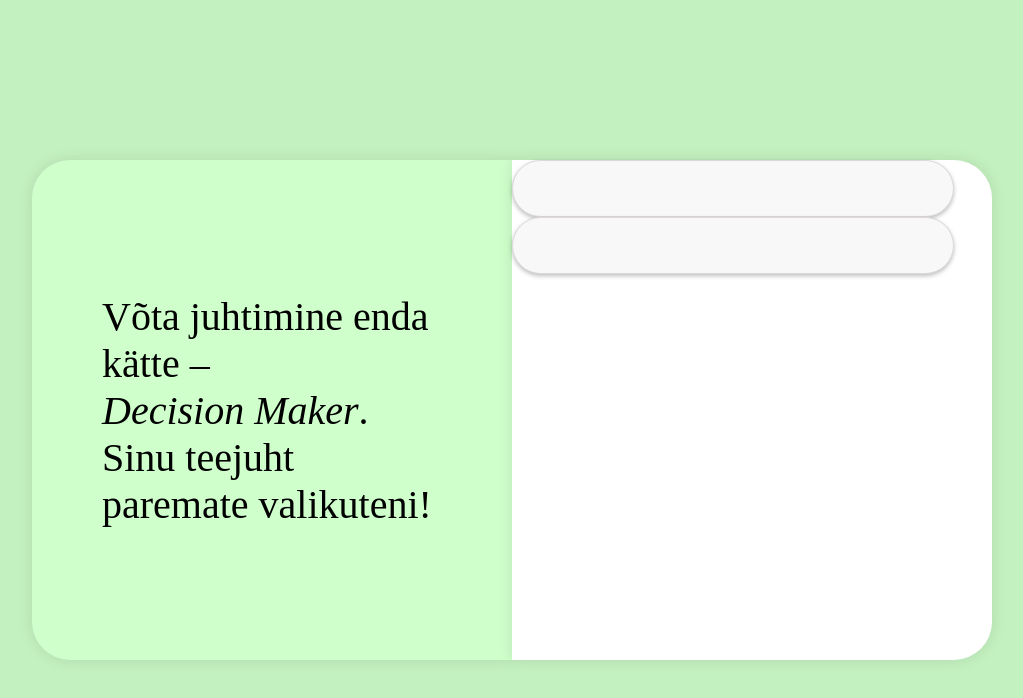
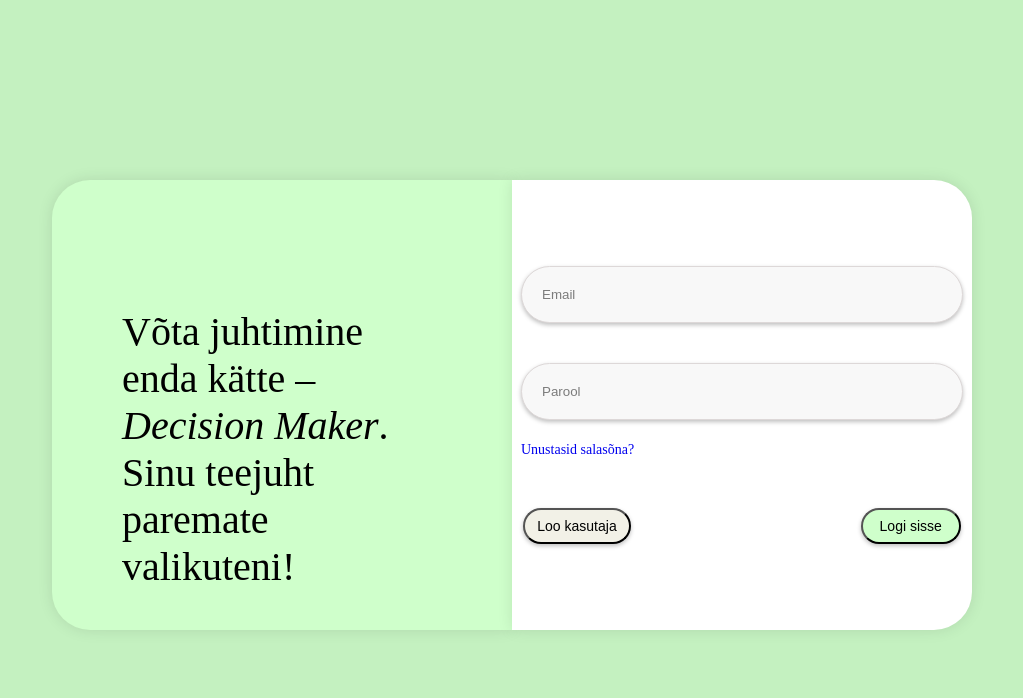
Before and after one commit to TLU-DTI/Ryhm-4, a SvelteKit app in the folder my-app/: page /login in a window 1280 px wide. Shown: the top 698 px of the page, without its empty margins (128-1151 px from the left). Built offline with nearby package versions, Linux system fonts and the light colour scheme.

Commit message:
login page update (WIP)

```diff
--- a/my-app/src/routes/(auth)/login/+page.svelte
+++ b/my-app/src/routes/(auth)/login/+page.svelte
@@ -1,6 +1,7 @@
 <script>
 	import '$lib/auth_style.css';
 	import Input from "$lib/components/Input.svelte";
+	import Button from "$lib/components/Button.svelte";
 </script>
 
 <section>
@@ -8,34 +9,46 @@
 		<div class="rectangle-left">
 			<h1>Võta juhtimine enda kätte – <br><i>Decision Maker</i>.<br> Sinu teejuht paremate valikuteni!</h1>
 		</div>
+
 		<div class="rectangle-right">
 			<div class="login-input">
-				<Input></Input>
-				<Input></Input>
+				<Input placeholder="Email"></Input>
+				<Input placeholder="Parool"></Input>
+				<div class="forgot-password">
+					<a href="#">Unustasid salasõna?</a>
+				</div>
 			</div>
+
+			<div class="reg-login">
+				<Button style="secondary">Loo kasutaja</Button>
+				<Button>Logi sisse</Button>
+			</div>
+
 		</div>
 	</div>
+
 </section>
 
 <style>
 	.container {
 		display: flex;
-        justify-content: center;
-        align-items: center;
-		padding: 160px;
+		justify-content: center;
+		align-items: center;
+		padding: 180px;
 	}
 
 	h1 {
 		padding: 70px;
+		padding-top: 95px;
 		text-align: left;
-		align-content: center;
 		font-size: 40px;
 	}
 
 	.rectangle-left {
 		display: flex;
+		justify-content: center;
 		width: 730px;
-		height: 500px;
+		height: 450px;
 		background: #CFFFCB;
 		border-top-left-radius: 38px;
 		border-bottom-left-radius: 38px;
@@ -44,12 +57,36 @@
 
 	.rectangle-right {
 		display: flex;
+		flex-direction: column;
+		align-items: center;
+		justify-content: center;
 		width: 730px;
-		height: 500px;
+		height: 450px;
 		background: white;
 		border-top-right-radius: 38px;
 		border-bottom-right-radius: 38px;
 		box-shadow: 0px 0px 15px rgba(0, 0, 0, 0.1);
 	}
 
+	.login-input {
+		display: flex;
+		flex-direction: column;
+		gap: 40px;
+	}
+
+	.forgot-password {
+		margin-top: -20px;
+	}
+
+	.forgot-password a {
+		text-decoration: none;
+		font-size: 14px;
+	}
+
+	.reg-login {
+		display: flex;
+		justify-content: center;
+		gap: 230px;
+		margin-top: 50px;
+	}
 </style>
```
